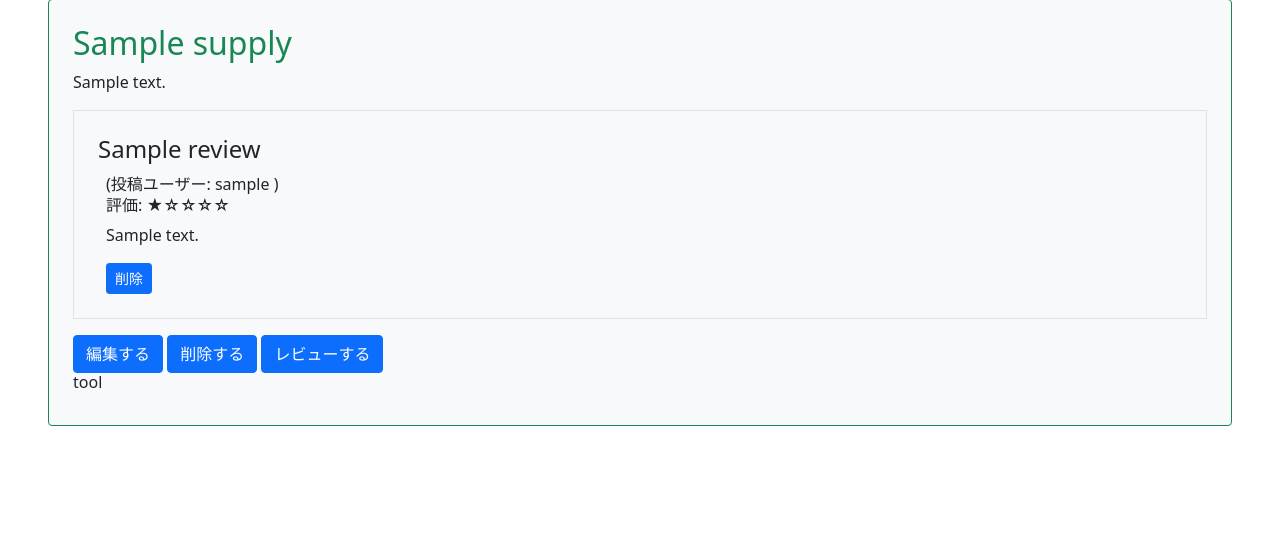
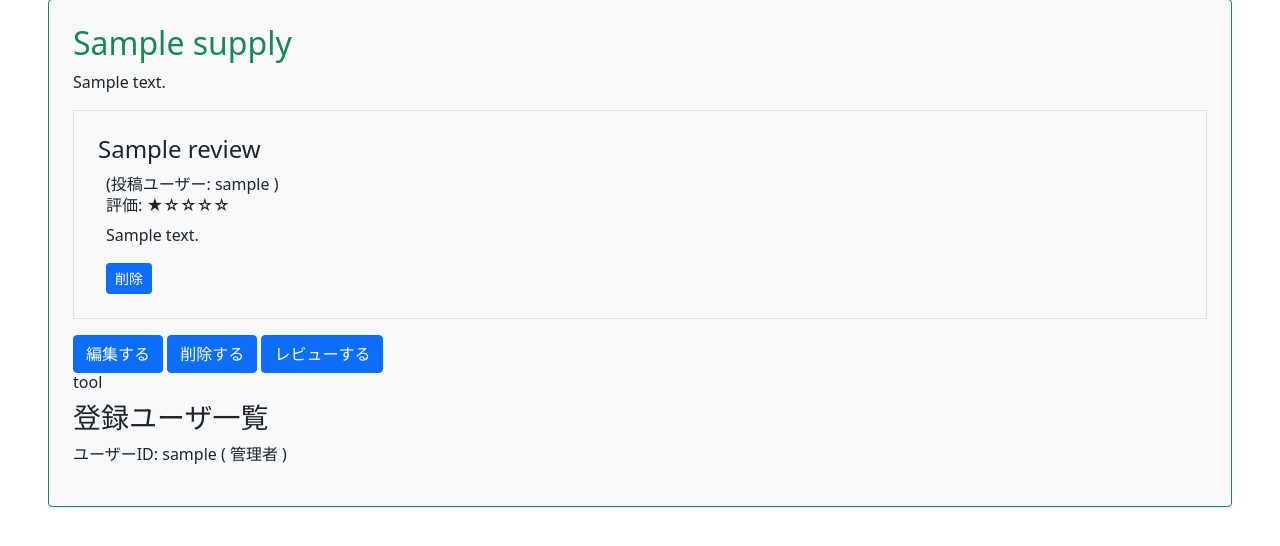
Before and after one commit to tnakagoshi/sdp-Inst-fy25, a Django app: page /supplies/1/detail/ in a window 1280 px wide. Shown: the part 183-729 px from the top of the page. Run offline with Django 5.2, Linux system fonts and the light colour scheme; a user stored in the database is signed in; tables that the repository leaves empty hold one stand-in row (values such as "Sample post").

Commit message:
備品詳細にユーザーの一覧を表示させるデモ

```diff
--- a/suppliesproject/supplies/templates/supplies/detail.html
+++ b/suppliesproject/supplies/templates/supplies/detail.html
@@ -37,5 +37,21 @@
     <a href = "{% url 'create-review' object.pk %}" class="btn btn-primary">レビューする</a>
     <h6 class="card-title">{{ object.category }}</h6>
   </div>
+
+  <h3>登録ユーザ一覧</h3>
+  <ul>
+  {% for user in user_list %}
+    <li>
+      ユーザーID: {{ user.username }} (
+      {% if user.is_superuser %}
+      管理者
+      {% else %}
+      一般ユーザ
+      {% endif %}
+      )
+    </li>
+  {% endfor %}
+  </ul>
+
 </div>
 {% endblock content %}
--- a/suppliesproject/supplies/views.py
+++ b/suppliesproject/supplies/views.py
@@ -14,6 +14,7 @@ from .models import RATE_CHOICES
 from django.db.models import Avg
 from django.core.paginator import Paginator
 from .consts import ITEM_PER_PAGE
+from django.contrib.auth.models import User
 
 
 # Create your views here.
@@ -28,8 +29,15 @@ class DetailSuppliesView(LoginRequiredMixin,DetailView):
     def get_context_data(self, **kwargs):
         context = super().get_context_data(**kwargs)
         context['rate_choices'] = RATE_CHOICES
+
+        # model属性に指定した以外のモデルのデータを取得しcontextに格納すると、
+        # テンプレートからその内容を参照できる
+        context['user_list'] = User.objects.all()
+
         return context
     # ↑ここまで追記
+
+
 
 class CreateSuppliesView(LoginRequiredMixin,CreateView):
     template_name = 'supplies/create.html'
```
Also changed, not shown: readme.md (added).
